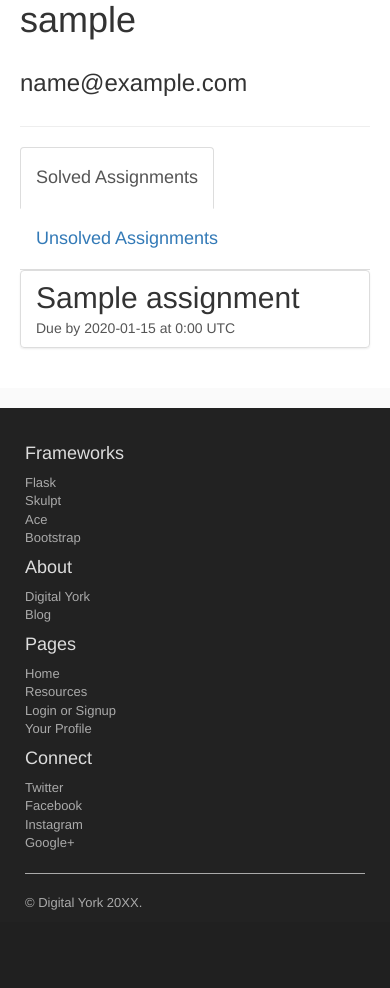
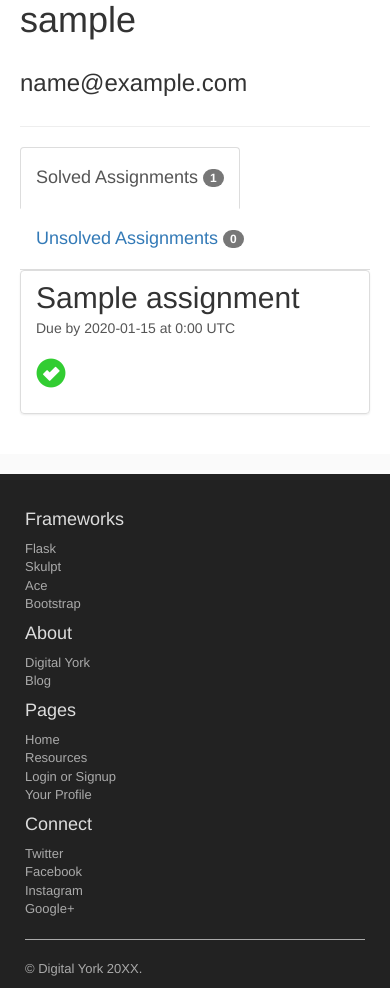
Before and after one commit to jackromo/codeyorkapp, a Flask app: page /profile in a window 390 px wide. Shown: the part 537-1525 px from the top of the page. Before the commit the page ends 1447 px from the top, so only its background shows below. Run offline with Flask 2, Linux system fonts and the light colour scheme; a user stored in the database is signed in; tables that the repository leaves empty hold one stand-in row (values such as "Sample post"); parts of the project's set-up code (start-up, migrations or seed data) failed here and were passed over; some libraries are stand-ins or nearby versions.

Commit message:
Add assignment counts and icons to profile

```diff
--- a/app/models.py
+++ b/app/models.py
@@ -1,6 +1,7 @@
 from app import db
 from hashlib import md5
 import os
+import datetime
 
 
 class User(db.Model):
@@ -64,9 +65,15 @@ class User(db.Model):
     def get_solved_assignments(self):
         return [asgn_sol.assignment for asgn_sol in self.asgn_solutions]
 
+    def get_num_solved(self):
+        return len(self.get_solved_assignments())
+
     def get_unsolved_visible_assignments(self):
         solved_asgns = self.get_solved_assignments()
         return [asgn for asgn in Assignment.query.filter(Assignment.visible == True) if asgn not in solved_asgns]
+
+    def get_num_unsolved_visible(self):
+        return len(self.get_unsolved_visible_assignments())
 
     def avatar(self, size):
         return 'http://gravatar.com/avatar/%s?d=mm&s=%d' % (md5(self.email.encode('utf-8')).hexdigest(), size)
@@ -103,6 +110,12 @@ class Assignment(db.Model):
 
     def __repr__(self):
         return '<Assignment \"%s\">' % self.title
+
+    def due_date_passed(self):
+        datetime_due = datetime.datetime.fromordinal(self.date_due.toordinal())
+        print datetime_due
+        print datetime.datetime.utcnow()
+        return (datetime.datetime.utcnow() - datetime_due).total_seconds() > 0
 
 
 class UserAssignments(db.Model):
--- /dev/null
+++ b/app/static/css/profile.css
@@ -0,0 +1,6 @@
+.glyphicon-ok-sign {
+    color: limegreen;
+}
+.glyphicon-exclamation-sign {
+    color: red;
+}
--- a/app/templates/partials/profile.html
+++ b/app/templates/partials/profile.html
@@ -1,4 +1,8 @@
 {% extends "base.html" %}
+
+{% block stylesheets %}
+    <link rel="stylesheet" type="text/css" href="../../static/css/profile.css">
+{% endblock %}
 
 {% block contents %}
     <div class="row">
@@ -14,8 +18,12 @@
     </div>
     <hr>
     <ul class="nav nav-tabs">
-        <li role="presentation" class="active" id="solved_asgns_ref"><a><h4>Solved Assignments</h4></a></li>
-        <li role="presentation" id="unsolved_asgns_ref"><a><h4>Unsolved Assignments</h4></a></li>
+        <li role="presentation" class="active" id="solved_asgns_ref">
+            <a><h4>Solved Assignments <span class="badge">{{ user.get_num_solved() }}</span></h4></a>
+        </li>
+        <li role="presentation" id="unsolved_asgns_ref">
+            <a><h4>Unsolved Assignments <span class="badge">{{ user.get_num_unsolved_visible() }}</span></h4></a>
+        </li>
     </ul>
     <script>
         // Manage nav links
@@ -42,8 +50,15 @@
     <div class="list-group" id="solved_asgns_ls">
         {% for solved_asgn in solved_asgns %}
             <a href="{{ url_for('editor', asgn_id=solved_asgn.id) }}" class="list-group-item list-group-item-action">
-                <h2 class="list-group-item-heading">{{ solved_asgn.title }}</h2>
-                <p class="list-group-item-text">Due by {{ solved_asgn.date_due }} at 0:00 UTC</p>
+                <div class="row">
+                    <div class="col-md-11">
+                        <h2 class="list-group-item-heading">{{ solved_asgn.title }}</h2>
+                        <p class="list-group-item-text">Due by {{ solved_asgn.date_due }} at 0:00 UTC</p>
+                    </div>
+                    <div class="col-md-1">
+                        <h2><span class="glyphicon glyphicon-ok-sign"></span></h2>
+                    </div>
+                </div>
             </a>
         {% endfor %}
     </div>
@@ -51,8 +66,17 @@
     <div class="list-group" id="unsolved_asgns_ls" style="display: none">
         {% for unsolved_asgn in unsolved_visible_asgns %}
             <a href="{{ url_for('editor', asgn_id=unsolved_asgn.id) }}" class="list-group-item list-group-item-action">
-                <h2 class="list-group-item-heading">{{ unsolved_asgn.title }}</h2>
-                <p class="list-group-item-text">Due by {{ unsolved_asgn.date_due }} at 0:00 UTC</p>
+                <div class="row">
+                    <div class="col-md-11">
+                        <h2 class="list-group-item-heading">{{ unsolved_asgn.title }}</h2>
+                        <p class="list-group-item-text">Due by {{ unsolved_asgn.date_due }} at 0:00 UTC</p>
+                    </div>
+                    {% if unsolved_asgn.due_date_passed() %}
+                        <div class="col-md-1">
+                            <h2><span class="glyphicon glyphicon-exclamation-sign"></span></h2>
+                        </div>
+                    {% endif %}
+                </div>
             </a>
         {% endfor %}
     </div>
```
Also changed, not shown: app/templates/partials/login.html (+0 -15 lines).
